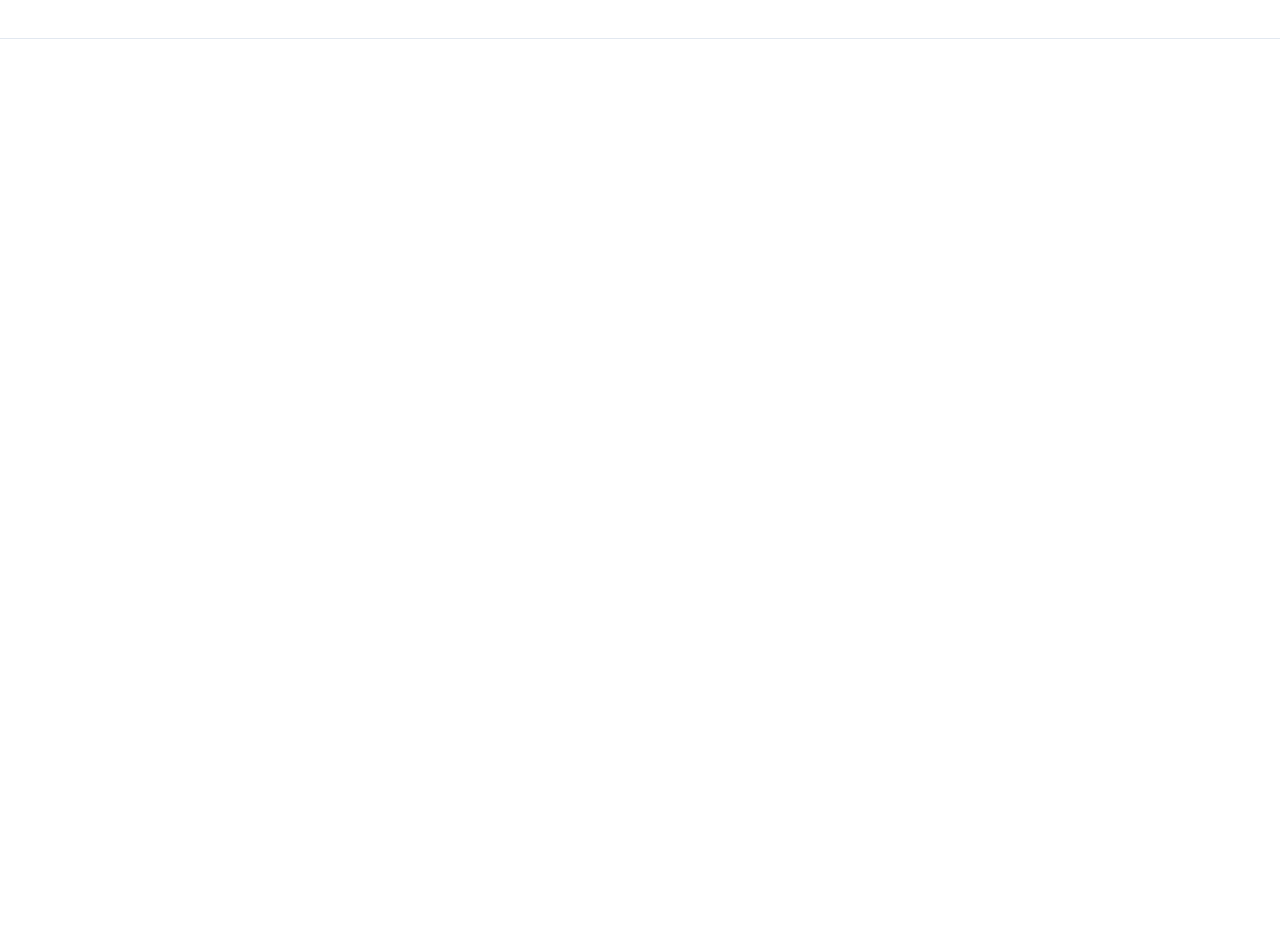
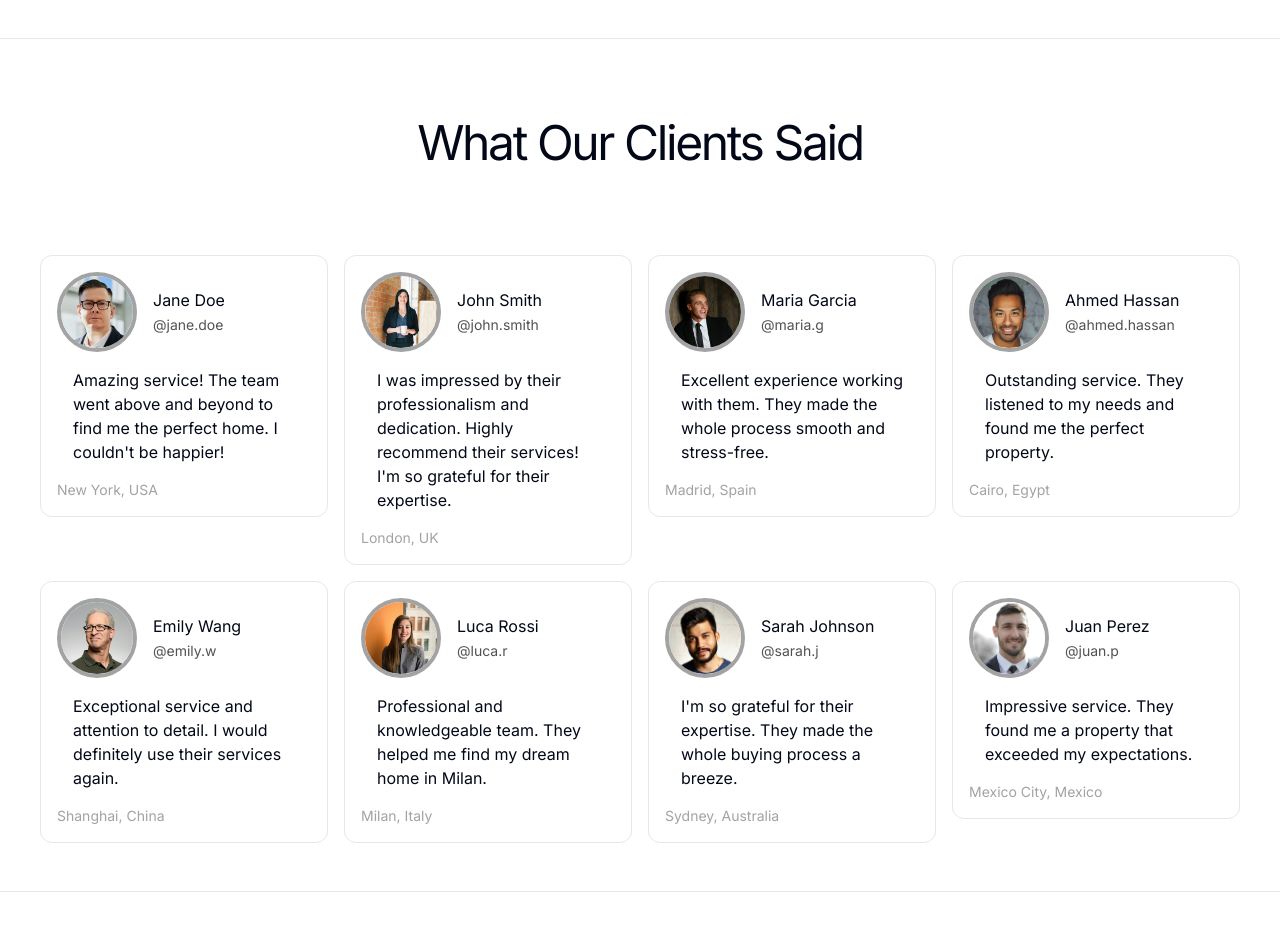
Before and after one commit to rjunio98/LandingPage-Imoveis, a Next.js app: page / in a window 1280 px wide. Shown: the part 4577-5508 px from the top of the page. Before the commit the page ends 4696 px from the top, so only its background shows below. Built offline with nearby package versions, Linux system fonts and the light colour scheme.

Commit message:
add component depoimentos

```diff
--- a/src/app/page.tsx
+++ b/src/app/page.tsx
@@ -4,6 +4,7 @@
 import HowItWorks from "@/components/HowItWorks";
 import Navbar from "@/components/Navbar";
 import Services from "@/components/Services";
+import Testimonials from "@/components/Testimonials";
 import React from "react";
 
 const Home = () => {
@@ -15,6 +16,7 @@
       <FeaturedProperties />
       <Services />
       <AboutUs />
+      <Testimonials />
     </>
   );
 };
--- /dev/null
+++ b/src/components/Testimonials.tsx
@@ -0,0 +1,47 @@
+import { TESTIMONIALS } from "@/constants";
+import Image from "next/image";
+
+const Testimonials = () => {
+  return (
+    <div className="container mx-auto my-20 border-b pb-10">
+      <h2 className="mb-20 text-center text-3xl tracking-tighter sm:text-4xl lg:text-5xl">
+        What Our Clients Said
+      </h2>
+
+      <div className="flex flex-wrap">
+        {TESTIMONIALS.map((testimonial, index) => (
+          <div
+            key={index}
+            className="w-full p-2 md:w-1/2 lg:w-1/4"
+          >
+            <div className="rounded-xl border p-4">
+              <div className="flex items-center">
+                <Image
+                  className="mr-4 rounded-full border-4 border-neutral-400"
+                  src={testimonial.image}
+                  width={80}
+                  height={80}
+                  alt={testimonial.name}
+                />
+
+                <div>
+                  <h4 className="w-full">{testimonial.name}</h4>
+                  <span className="text-sm text-neutral-600">
+                    {testimonial.instagram}
+                  </span>
+                </div>
+              </div>
+
+              <p className="p-4">{testimonial.feedback}</p>
+              <p className="text-sm text-neutral-400">
+                {testimonial.city_country}
+              </p>
+            </div>
+          </div>
+        ))}
+      </div>
+    </div>
+  );
+};
+
+export default Testimonials;
```
